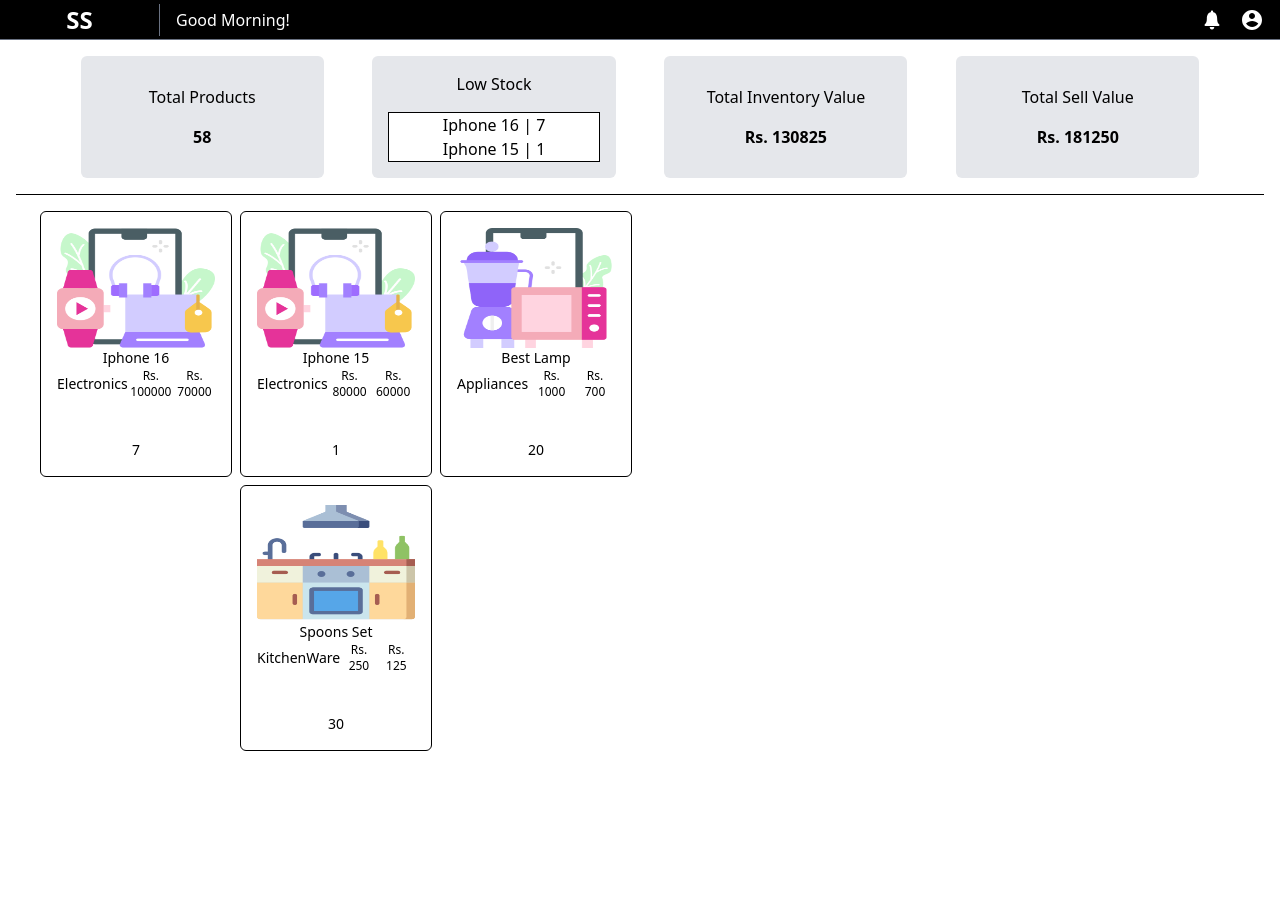
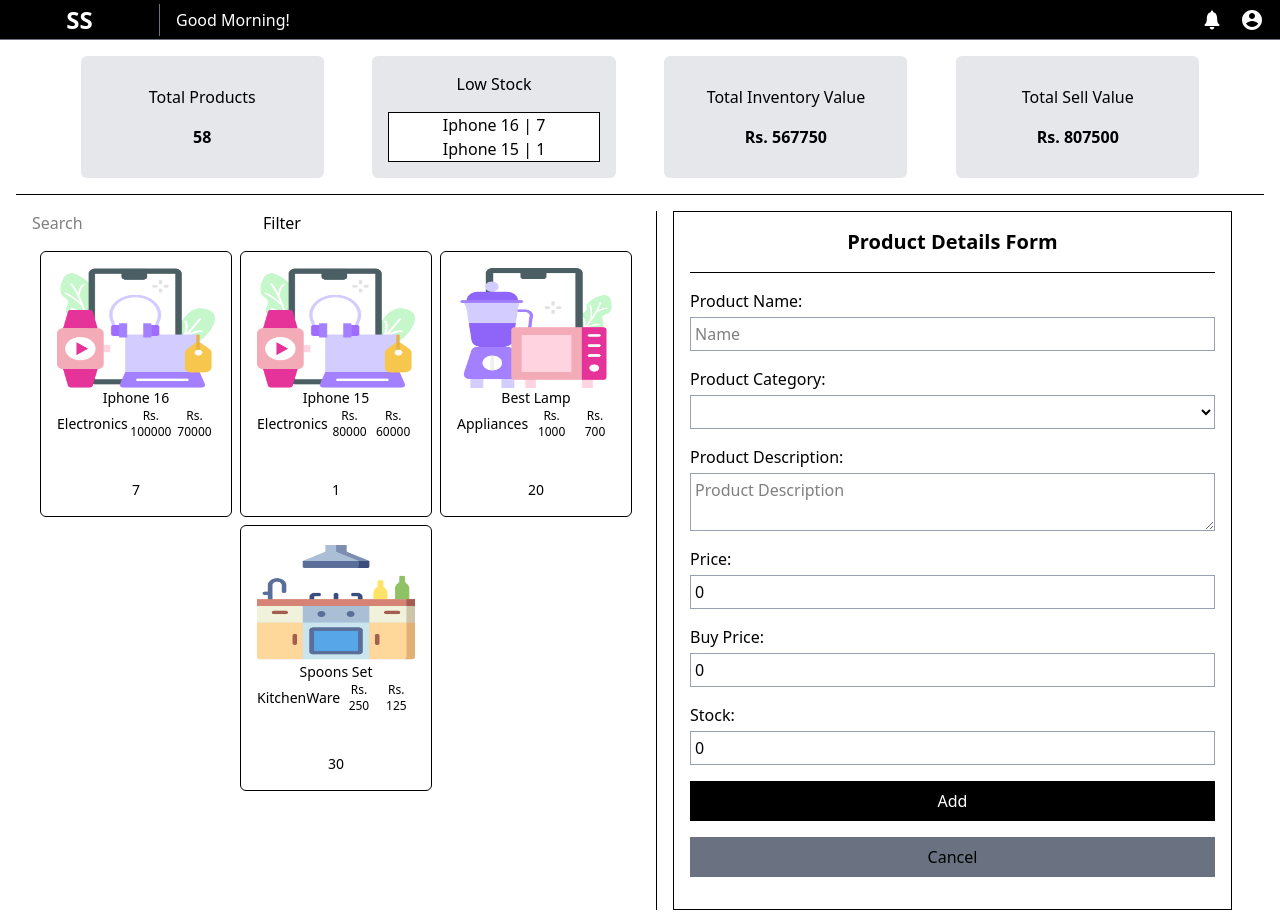
Before and after one commit to abhishek-guj/swift-shop, a React (Vite) app: page / in a window 1280 px wide. Shown: the top 916 px of the page. Before the commit the page ends 840 px from the top, so only its background shows below. Built offline with nearby package versions, Linux system fonts and the light colour scheme.

Commit message:
add:add update delete for products

```diff
--- a/package.json
+++ b/package.json
@@ -15,7 +15,8 @@
     "react-dom": "^19.2.0",
     "react-hook-form": "^7.71.1",
     "react-icons": "^5.5.0",
-    "tailwindcss": "^4.1.18"
+    "tailwindcss": "^4.1.18",
+    "uuidv4": "^6.2.13"
   },
   "devDependencies": {
     "@eslint/js": "^9.39.1",
--- a/src/App.tsx
+++ b/src/App.tsx
@@ -16,8 +16,8 @@
   // sending to dashboard
   const totalProducts = productsData.reduce((a,prod)=>a=a+prod.stock,0)
   const lowStock = productsData.filter(pro=>pro.stock<10)
-  const buyTotal = productsData.reduce((a,pro)=>a=a+pro.buyPrice,0)
-  const sellTotal = productsData.reduce((a,pro)=>a=a+pro.price,0)
+  const buyTotal = productsData.reduce((a,pro)=>a=a+(pro.buyPrice*pro.stock),0)
+  const sellTotal = productsData.reduce((a,pro)=>a=a+(pro.price*pro.stock),0)
   console.log(totalProducts,lowStock)
   // sending to dashboard
 
@@ -27,7 +27,7 @@
         <main className='flex flex-col px-4'>
           {/* <Sidebar /> */}
           <Dashboard totalProducts={totalProducts} lowStock={lowStock} sellTotal={sellTotal} buyTotal={buyTotal} />
-          <Catalog products={productsData}/>
+          <Catalog setProductsData={setProductsData} productsData={productsData}/>
         </main>
       </Layout>
     </div>
--- a/src/components/Catalog.tsx
+++ b/src/components/Catalog.tsx
@@ -5,35 +5,49 @@
 
 
 type Props = {
-    products: IFormInput[]
+    setProductsData: Function,
+    productsData: IFormInput[],
 }
 
 const Catalog = (props: Props) => {
-    const { products } = props
-
-    const [showForm,setShowForm]= useState<Boolean>(false)
+    const { setProductsData, productsData } = props
+    const [filterList, setFilterList] = useState<IFormInput[]>(productsData)
 
     const handleProductClick = (a) => {
         console.log(a)
-        setShowForm(true)
         setSelectedData(a)
     }
 
-    const [selectedData,setSelectedData] = useState<IFormInput>()
+    const handleSearch = (e) => {
+        const fList = productsData.filter(pro => pro.prodName.toLowerCase().includes(e.target.value.toLowerCase()))
+        setFilterList(fList)
+    }
+
+    const [selectedData, setSelectedData] = useState<IFormInput>()
 
     return (
         <>
             <div className='flex p-4'>
                 {/* products */}
-                <div className='w-3/6 flex flex-wrap h-fit justify-center gap-2'>
-                    {products.map((prod) => { return <ProductCard key={prod.id} updateForm={handleProductClick} productData={prod} /> })}
+
+                <div className='w-3/6 flex flex-col'>
+                    <div className='flex pb-4'>
+                        <input placeholder='Search' onChange={handleSearch} />
+                        <div>Filter</div>
+                    </div>
+                    <div className='flex flex-wrap h-fit justify-center gap-2'>
+
+                        {filterList.map((prod) => {
+                            return <ProductCard key={prod.id} updateForm={handleProductClick} productData={prod} />
+                        })}
+                    </div>
                 </div>
                 {/* form */}
-                {showForm && (<div className='flex-1 border-l flex flex-col items-center ml-4 px-4'>
+                {<div className='flex-1 border-l flex flex-col items-center ml-4 px-4'>
                     <div className='sticky top-14 w-full'>
-                        <ProductForm selectedData={selectedData} />
+                        <ProductForm selectedData={selectedData} setSelectedData={setSelectedData} setProductsData={setProductsData} productsData={productsData} />
                     </div>
-                </div>)}
+                </div>}
             </div>
         </>
     )
--- a/src/components/ProductForm.tsx
+++ b/src/components/ProductForm.tsx
@@ -1,32 +1,90 @@
-import React, { useEffect } from 'react'
+import React, { useEffect, useState } from 'react'
 import { useForm, Controller, type SubmitHandler } from "react-hook-form";
 import { Category, type IFormInput } from './data';
+import { v4 as uuid } from "uuid"
 
 type Props = {
-    selectedData: IFormInput
+    selectedData: IFormInput,
+    setSelectedData: Function,
+    setProductsData: Function,
+    productsData: IFormInput[]
+}
+
+const DEFAULT_FORM: IFormInput = {
+    prodName: "",
+    prodCategory: "",
+    prodDescription: "",
+    price: 0,
+    buyPrice: 0,
+    stock: 0,
 }
 
 const ProductForm = (props: Props) => {
-    const { selectedData } = props
+    const { selectedData, setSelectedData, setProductsData, productsData } = props
     const {
         register,
         handleSubmit,
-        setValue,
         reset,
         formState: { errors },
     } = useForm<IFormInput>({
         mode: "onBlur",
-        defaultValues: selectedData
+        defaultValues: DEFAULT_FORM
     });
 
+    const [update, setUpdate] = useState<Boolean>(false)
+
+
+    // https://react.dev/learn/updating-arrays-in-state
+    const handleUpdate = (data: IFormInput) => {
+        const newData = { ...selectedData, ...data }
+        console.log("new", newData)
+        setSelectedData(newData)
+
+        const newList = productsData.map((pro) => {
+            if (pro.id == newData.id) { return newData }
+            else { return pro }
+        })
+
+        setProductsData(newList)
+    }
+
+    const handleAdd = (data: IFormInput) => {
+        const newData = { ...data, id: uuid() }
+        console.log("new", newData)
+        setSelectedData(newData)
+        setProductsData([...productsData, newData])
+    }
+
+    const handleDelete = (id) => {
+        console.log(id)
+        const newList = productsData.filter((pro)=>pro.id!==id)
+        setProductsData(newList)
+        handleCancel()
+    }
 
     const onSubmit: SubmitHandler<IFormInput> = (data: IFormInput) => {
-        console.log("data submit", data)
+        if (selectedData) {
+            console.log("data update", data)
+            handleUpdate(data)
+        }
+        else {
+            console.log("data addd", data)
+            handleAdd(data)
+        }
+
+        handleCancel()
     }
 
-    useEffect(()=>{
-        reset({...selectedData})
-    },[selectedData])
+    const handleCancel = () => {
+        setSelectedData(() => { { } })
+        reset(DEFAULT_FORM)
+        console.log("asa")
+    }
+
+    // reseting form data when a product is clicked
+    useEffect(() => {
+        reset({ ...selectedData })
+    }, [selectedData])
 
     return (
         <form onSubmit={handleSubmit(onSubmit)} className='border p-4 w-full'>
@@ -63,7 +121,18 @@
                     <label>Stock:</label>
                     <input className='border border-gray-400 w-full p-1' {...register('stock', { valueAsNumber: true })} type='number' placeholder="Stock" />
                 </div>
-                <input className='bg-black text-white p-2' type="submit" value="Add" />
+                {
+                    selectedData ?
+                        <input className='bg-black text-white p-2' type="submit" value="Update" />
+                        : <input className='bg-black text-white p-2' type="submit" value="Add" />
+                }
+
+                {/* <input className='bg-black text-white p-2' type="submit" value={ selectedData? "Add" : "Update"} /> */}
+                <input className='bg-gray-500 text-black p-2' type="button" onClick={handleCancel} value='Cancel' />
+                {
+                    selectedData ?
+                        <input className='bg-red-500 text-black p-2' type="button" onClick={()=>{handleDelete(selectedData.id)}} value='Delete' />
+                        : null}
             </div>
         </form>
     )
--- a/src/components/data.tsx
+++ b/src/components/data.tsx
@@ -5,8 +5,9 @@
 }
 
 export interface IFormInput {
+    id?: number;
     prodName: string;
-    prodCategory: Category;
+    prodCategory: Category|"";
     prodDescription: string;
     price: number;
     buyPrice: number;
@@ -15,6 +16,7 @@
 
 export const DummyData: IFormInput[] = [
     {
+        id: 1101,
         prodName: "Iphone 16",
         prodCategory: Category.Electronics,
         prodDescription: "New ultra pro max camera iphone 16 100x zoom",
@@ -24,6 +26,7 @@
     },
 
     {
+        id: 1102,
         prodName: "Iphone 15",
         prodCategory: Category.Electronics,
         prodDescription: "Ultra pro max camera iphone 15 100x zoom",
@@ -33,6 +36,7 @@
     },
 
     {
+        id: 1103,
         prodName: "Best Lamp",
         prodCategory: Category.Appliances,
         prodDescription: "Lorem ipsum dolor sit, amet consectetur adipisicing elit. Itaque, asperiores.",
@@ -43,6 +47,7 @@
 
 
     {
+        id: 1104,
         prodName: "Spoons Set",
         prodCategory: Category.KitchenWare,
         prodDescription: "Lorem ipsum dolor sit, amet consectetur adipisicing elit. Itaque, asperiores.",
```
Also changed, not shown: src/components/Dashboard.tsx (+8 -5 lines), 1 other file (tests, documents, lock files or other folders).
